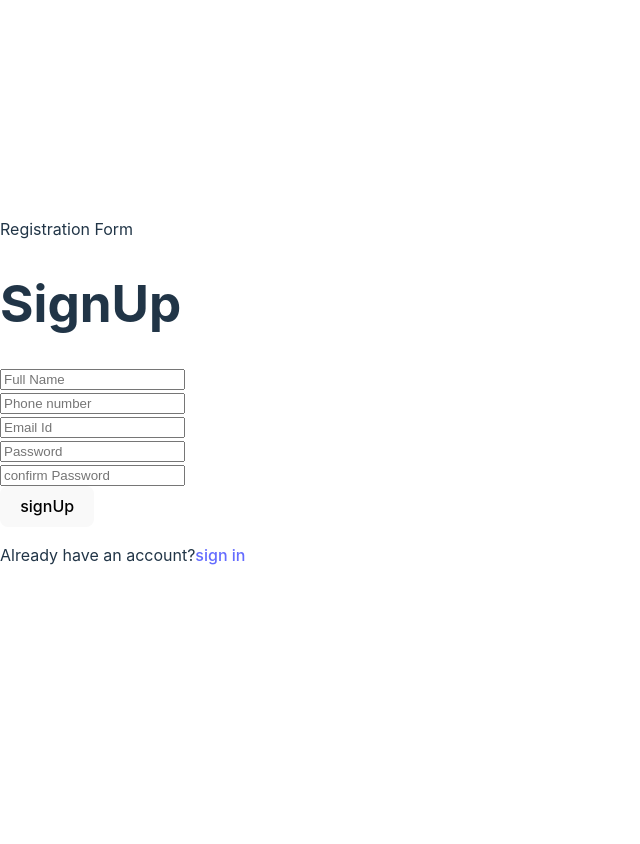
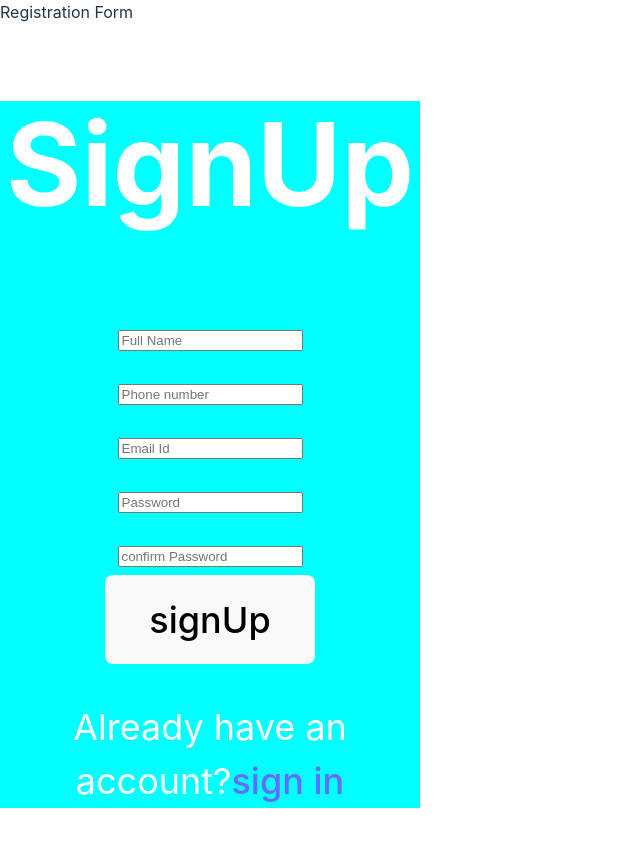
Before and after one commit to shweta-sakshi/code-indrome-I-O-, a React (Vite) app in the folder Frontend/: page /register in a window 1280 px wide. Shown: the whole page, without its empty margins (0-640 px from the left). Before the commit the page ends 800 px from the top, so only its background shows below. Built offline with nearby package versions, Linux system fonts and the light colour scheme.

Commit message:
changed class name to className

```diff
--- a/Frontend/src/component/Loginform/Loginform.jsx
+++ b/Frontend/src/component/Loginform/Loginform.jsx
@@ -4,7 +4,7 @@ import { FaUser, FaLock } from "react-icons/fa";
 
 export default function Loginform() {
   return (
-    <div class name='wrapper'>
+    <div className='wrapper'>
       <form action="">
         <h1>Login</h1>
         <div className="input-box">
--- a/Frontend/src/component/SignUp/SignUp.jsx
+++ b/Frontend/src/component/SignUp/SignUp.jsx
@@ -5,22 +5,22 @@ const SignUp = () => {
   return (
     <div>
       Registration Form
-      <div class name='wrapper'>
+      <div className='wrapper'>
         <form action="">
           <h1>SignUp</h1>
-          <div class name="input-box" ></div>
+          <div className="input-box" ></div>
           <input type="text" placeholder='Full Name' required />
         </form>
-        <div class name="input-box">
+        <div className="input-box">
           <input type="Phone number" placeholder='Phone number' required />
         </div>
-        <div class name="input-box">
+        <div className="input-box">
           <input type="text" placeholder='Email Id' required />
         </div>
-        <div class name="input-box">
+        <div className="input-box">
           <input type="Password" placeholder='Password' required />
         </div>
-        <div class name="input-box" >
+        <div className="input-box" >
           <input type="confirm password" placeholder='confirm Password' required />
         </div>
         <div >
```
